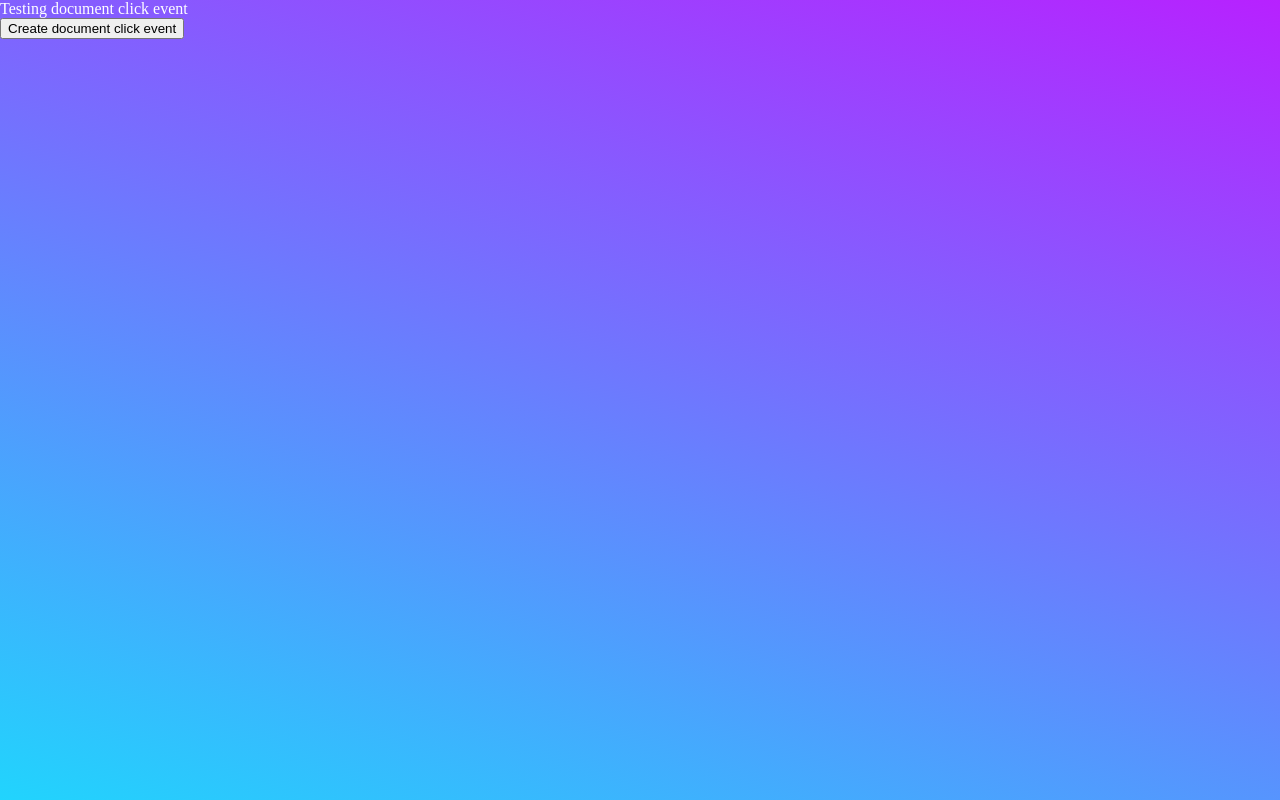
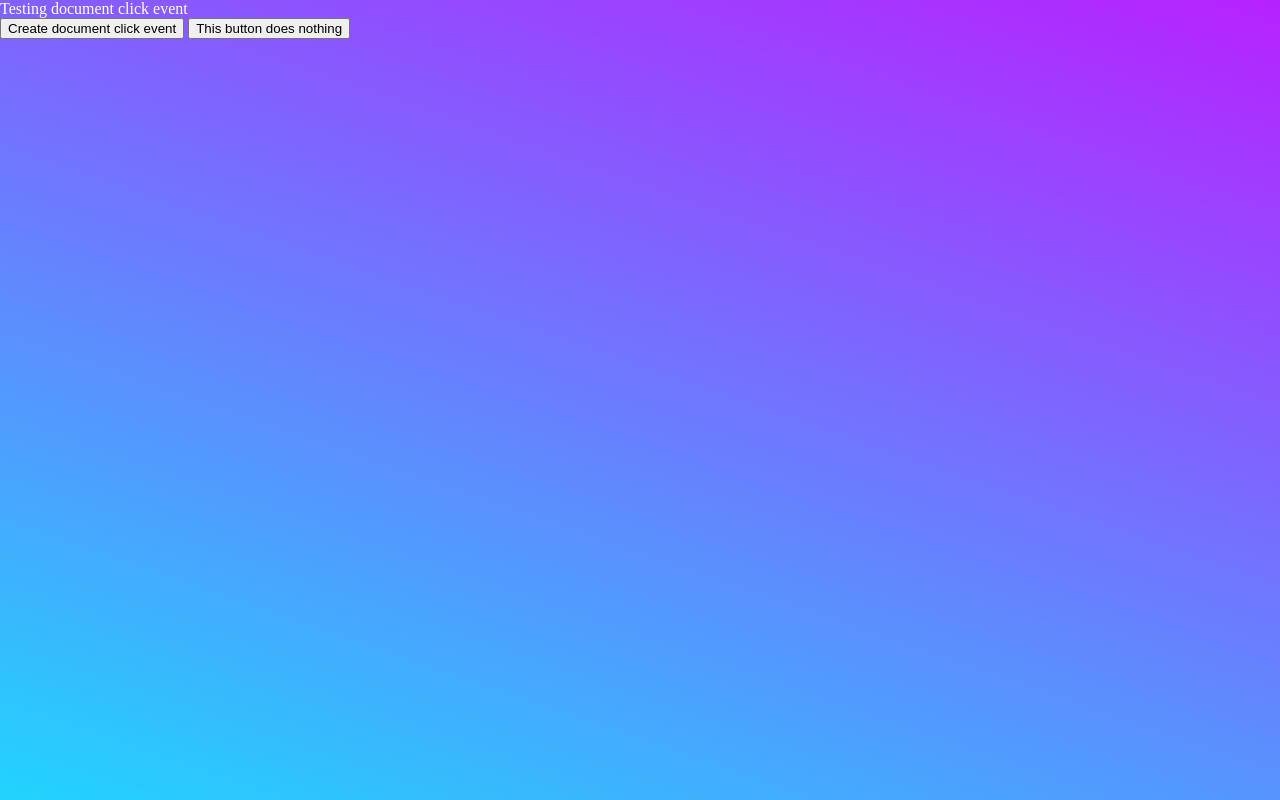
Before and after one commit to aquaductape/test_documentclick, a plain HTML site: page index.html in a window 1280 px wide. Drawn offline with Linux system fonts and the light colour scheme.

Commit message:
add button that does nothing

```diff
--- a/index.html
+++ b/index.html
@@ -13,6 +13,7 @@
   <div class="logger">
   </div>
   <button>Create document click event</button>
+  <button>This button does nothing</button>
   <script src="main.js"></script>
 </body>
 
```
